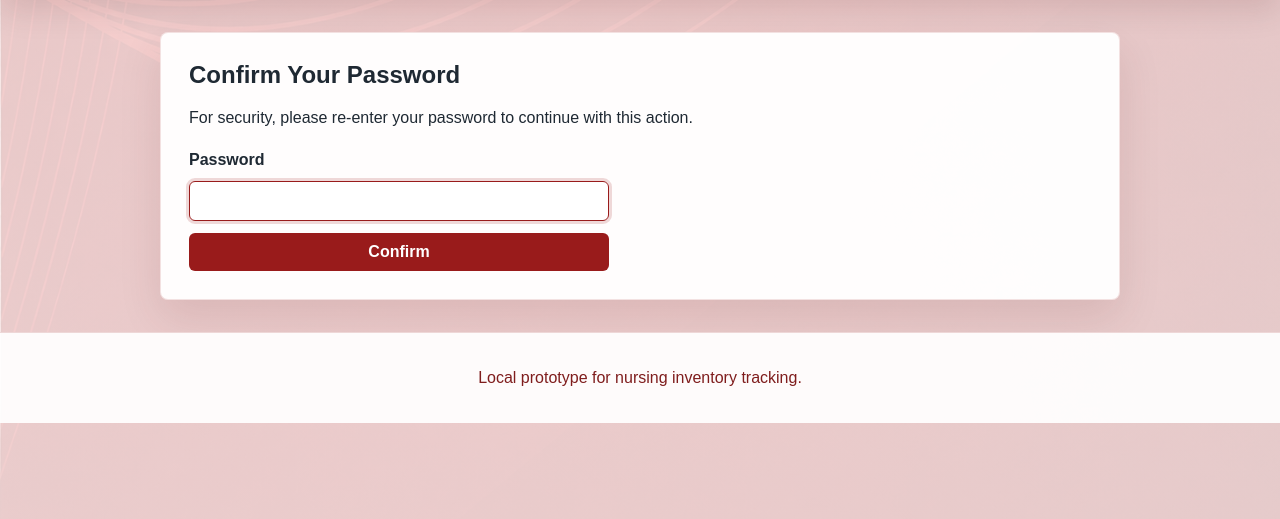
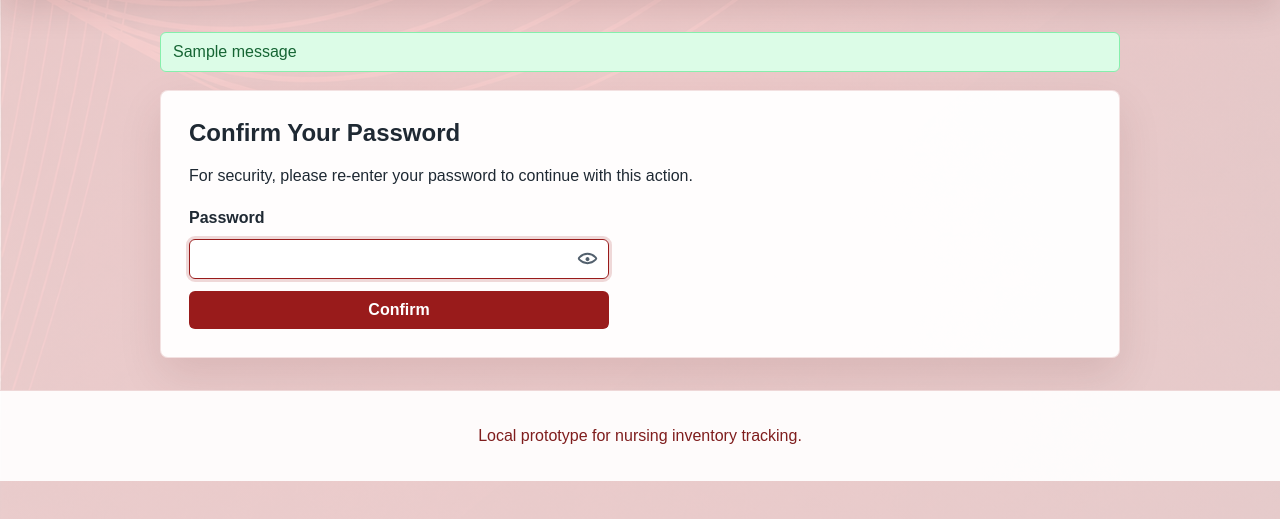
Before and after one commit to CS22M105/inventory_management_system, a Flask app: page /reauth in a window 1280 px wide. Shown: the part 183-702 px from the top of the page. Run offline with Flask 3, Linux system fonts and the light colour scheme; a user stored in the database is signed in; one stand-in notice (Sample message) is shown; some libraries are stand-ins or nearby versions.

Commit message:
Add email invite delivery and password visibility toggle

```diff
--- a/app.py
+++ b/app.py
@@ -1,12 +1,14 @@
-from flask import Flask, Response, abort, g, redirect, render_template, request, session, url_for
+from flask import Flask, Response, abort, flash, g, redirect, render_template, request, session, url_for
 from flask_wtf.csrf import CSRFProtect, CSRFError
 from werkzeug.security import generate_password_hash, check_password_hash
 from itsdangerous import URLSafeTimedSerializer, BadData
 import csv
+from email.message import EmailMessage
 import io
 import os
 import psycopg2
 import qrcode
+import smtplib
 from psycopg2.extras import RealDictCursor
 import click
 import time
@@ -33,7 +35,14 @@ RESET_TOKEN_MAX_AGE = 60 * 60         # 1 hour
 # Transactional email provider selector. Unset (the default) means "no provider
 # configured": send_email() logs the message so invite/reset flows are testable
 # locally. A real provider (SES/SendGrid/SMTP/...) is wired up at deploy time.
-EMAIL_PROVIDER = os.environ.get("EMAIL_PROVIDER")
+EMAIL_PROVIDER = os.environ.get("EMAIL_PROVIDER", "").strip().lower()
+EMAIL_FROM = os.environ.get("EMAIL_FROM", "").strip()
+SMTP_HOST = os.environ.get("SMTP_HOST", "").strip()
+SMTP_PORT = int(os.environ.get("SMTP_PORT", "587"))
+SMTP_USERNAME = os.environ.get("SMTP_USERNAME", "").strip()
+SMTP_PASSWORD = os.environ.get("SMTP_PASSWORD", "")
+SMTP_USE_TLS = os.environ.get("SMTP_USE_TLS", "true").lower() in {"1", "true", "yes", "on"}
+SMTP_USE_SSL = os.environ.get("SMTP_USE_SSL", "false").lower() in {"1", "true", "yes", "on"}
 # Sessions expire after this many minutes of inactivity; each request slides the
 # window forward so active users are not logged out mid-task (see below).
 SESSION_IDLE_MINUTES = int(os.environ.get("SESSION_IDLE_MINUTES", "30"))
@@ -248,14 +257,39 @@ def send_email(to, subject, body):
     # No provider configured (development): log the full message so the link is
     # visible in the server console and flows can be tested without external mail.
     #
-    # Provider configured (production): a real integration must be wired here.
-    # We raise instead of silently succeeding so a misconfigured production
-    # deployment fails loudly rather than dropping invite/reset mail.
+    # Provider configured: send through SMTP using environment variables.
+    if EMAIL_PROVIDER == "smtp":
+        if not SMTP_HOST or not EMAIL_FROM:
+            raise RuntimeError("SMTP_HOST and EMAIL_FROM must be set to send email.")
+
+        message = EmailMessage()
+        message["From"] = EMAIL_FROM
+        message["To"] = to
+        message["Subject"] = subject
+        message.set_content(body)
+
+        if SMTP_USE_SSL:
+            with smtplib.SMTP_SSL(SMTP_HOST, SMTP_PORT, timeout=15) as smtp:
+                if SMTP_USERNAME:
+                    smtp.login(SMTP_USERNAME, SMTP_PASSWORD)
+                smtp.send_message(message)
+        else:
+            with smtplib.SMTP(SMTP_HOST, SMTP_PORT, timeout=15) as smtp:
+                if SMTP_USE_TLS:
+                    smtp.starttls()
+                if SMTP_USERNAME:
+                    smtp.login(SMTP_USERNAME, SMTP_PASSWORD)
+                smtp.send_message(message)
+
+        return True
+
     if EMAIL_PROVIDER:
-        raise NotImplementedError(
-            f"EMAIL_PROVIDER={EMAIL_PROVIDER!r} is set but no email provider "
-            "integration is wired up yet."
+        raise RuntimeError(
+            f"Unsupported EMAIL_PROVIDER={EMAIL_PROVIDER!r}. Use EMAIL_PROVIDER=smtp."
         )
+
+    if APP_ENV == "production":
+        raise RuntimeError("EMAIL_PROVIDER=smtp must be configured in production.")
 
     app.logger.info(
         "DEV EMAIL (not actually sent)\nTo: %s\nSubject: %s\n\n%s",
@@ -263,7 +297,7 @@ def send_email(to, subject, body):
         subject,
         body,
     )
-    return True
+    return False
 
 def send_invite(user_id, email):
     # Email a "set your password" link for a newly created or re-invited user.
@@ -272,25 +306,27 @@ def send_invite(user_id, email):
     token = make_token(user_id, "invite")
     base_url = APP_BASE_URL or request.host_url.rstrip("/")
     link = f"{base_url}{url_for('set_password', token=token)}"
-    send_email(
+    sent = send_email(
         email,
         "Set your Katz Nursing Inventory password",
         "You have been invited to the Katz Nursing Inventory system.\n\n"
         f"Set your password using this link (valid for 72 hours):\n{link}\n",
     )
+    return {"sent": sent, "link": link}
 
 def send_reset(user_id, email):
     # Email a password-reset link. Must be called within a request context.
     token = make_token(user_id, "reset")
     base_url = APP_BASE_URL or request.host_url.rstrip("/")
     link = f"{base_url}{url_for('reset_password', token=token)}"
-    send_email(
+    sent = send_email(
         email,
         "Reset your Katz Nursing Inventory password",
         "We received a request to reset your password.\n\n"
         f"Reset it using this link (valid for 1 hour):\n{link}\n\n"
         "If you did not request this, you can ignore this email.\n",
     )
+    return {"sent": sent, "link": link}
 
 def require_login():
     if "user_id" not in session:
@@ -568,7 +604,24 @@ def forgot_password():
         ).fetchone()
 
         if user is not None:
-            send_reset(user["id"], user["email"])
+            try:
+                reset = send_reset(user["id"], user["email"])
+            except Exception as error:
+                app.logger.exception("Password reset email failed for %s", user["email"])
+                flash(
+                    "Password reset email could not be sent. Please check email "
+                    f"settings and try again. Error: {error}",
+                    "error",
+                )
+            else:
+                if reset["sent"]:
+                    flash("Password reset email sent.", "success")
+                else:
+                    flash(
+                        "Email is not configured locally, so no message was sent. "
+                        f"Reset link: {reset['link']}",
+                        "warning",
+                    )
 
         # Always show the same confirmation, whether or not the email matched a
         # real account, so the form cannot be used to discover registered emails.
@@ -1414,7 +1467,24 @@ def admin_user_new():
                 role_options=role_options,
             ), 400
 
-        send_invite(new_user["id"], email)
+        try:
+            invite = send_invite(new_user["id"], email)
+        except Exception as error:
+            app.logger.exception("Invite email failed for %s", email)
+            flash(
+                "User was created, but the invite email could not be sent. "
+                f"Please check email settings and use Resend invite. Error: {error}",
+                "error",
+            )
+        else:
+            if invite["sent"]:
+                flash(f"Invite email sent to {email}.", "success")
+            else:
+                flash(
+                    "User was created. Email is not configured locally, so no "
+                    f"message was sent. Invite link: {invite['link']}",
+                    "warning",
+                )
         return redirect(url_for("admin_users"))
 
     return render_template("user_new.html", role_options=role_options)
@@ -1481,7 +1551,24 @@ def admin_user_resend_invite(user_id):
     if user is None or not can_manage_user_role(user["role"]) or user["password_hash"] is not None:
         return redirect(url_for("admin_users"))
 
-    send_invite(user["id"], user["email"])
+    try:
+        invite = send_invite(user["id"], user["email"])
+    except Exception as error:
+        app.logger.exception("Invite email failed for %s", user["email"])
+        flash(
+            "Invite email could not be sent. Please check email settings and "
+            f"try again. Error: {error}",
+            "error",
+        )
+    else:
+        if invite["sent"]:
+            flash(f"Invite email sent to {user['email']}.", "success")
+        else:
+            flash(
+                "Email is not configured locally, so no message was sent. "
+                f"Invite link: {invite['link']}",
+                "warning",
+            )
 
     return redirect(url_for("admin_users"))
 
--- a/static/css/styles.css
+++ b/static/css/styles.css
@@ -151,6 +151,37 @@ section {
 section h2 {
     margin-top: 0;
     font-size: 24px;
+}
+
+.flash-messages {
+    display: grid;
+    gap: 10px;
+    margin-bottom: 18px;
+}
+
+.flash-message {
+    border-radius: 6px;
+    margin: 0;
+    overflow-wrap: anywhere;
+    padding: 10px 12px;
+}
+
+.flash-success {
+    background: #dcfce7;
+    border: 1px solid #86efac;
+    color: #166534;
+}
+
+.flash-warning {
+    background: #fef3c7;
+    border: 1px solid #fcd34d;
+    color: #92400e;
+}
+
+.flash-error {
+    background: #fee2e2;
+    border: 1px solid #fca5a5;
+    color: #991b1b;
 }
 
 .page-header {
@@ -363,6 +394,70 @@ textarea:focus {
     outline: 3px solid rgba(153, 27, 27, 0.16);
 }
 
+.password-input-group {
+    position: relative;
+    width: 100%;
+}
+
+.password-input-group input {
+    box-sizing: border-box;
+    min-width: 0;
+    padding-right: 48px;
+    width: 100%;
+}
+
+.password-toggle {
+    align-items: center;
+    background: transparent;
+    color: #52606d;
+    display: inline-flex;
+    height: 32px;
+    justify-content: center;
+    min-width: 32px;
+    padding: 4px;
+    position: absolute;
+    right: 6px;
+    top: 50%;
+    transform: translateY(-50%);
+}
+
+.password-toggle:hover {
+    background: transparent;
+    color: #991b1b;
+}
+
+.password-eye {
+    border: 2px solid currentColor;
+    border-radius: 80% 15%;
+    display: inline-block;
+    height: 11px;
+    position: relative;
+    transform: rotate(45deg);
+    width: 11px;
+}
+
+.password-eye::before {
+    background: currentColor;
+    border-radius: 50%;
+    content: "";
+    height: 4px;
+    left: 50%;
+    position: absolute;
+    top: 50%;
+    transform: translate(-50%, -50%);
+    width: 4px;
+}
+
+.password-toggle.is-visible .password-eye::after {
+    background: currentColor;
+    content: "";
+    height: 2px;
+    left: -4px;
+    position: absolute;
+    top: 4px;
+    width: 19px;
+}
+
 .field-error {
     border-color: #dc2626;
     background: #fef2f2;
--- a/templates/base.html
+++ b/templates/base.html
@@ -63,11 +63,39 @@
     </header>
 
     <main>
+        {% with messages = get_flashed_messages(with_categories=true) %}
+        {% if messages %}
+        <div class="flash-messages" role="status" aria-live="polite">
+            {% for category, message in messages %}
+            <p class="flash-message flash-{{ category }}">{{ message }}</p>
+            {% endfor %}
+        </div>
+        {% endif %}
+        {% endwith %}
+
         {% block content %}{% endblock %}
     </main>
 
     <footer>
         <p>Local prototype for nursing inventory tracking.</p>
     </footer>
+
+    <script>
+        document.querySelectorAll("[data-password-toggle]").forEach((button) => {
+            button.addEventListener("click", () => {
+                const input = document.getElementById(button.dataset.passwordToggle);
+                if (!input) {
+                    return;
+                }
+
+                const isHidden = input.type === "password";
+                input.type = isHidden ? "text" : "password";
+                button.classList.toggle("is-visible", isHidden);
+                button.setAttribute("aria-label", isHidden ? "Hide password" : "Show password");
+                button.setAttribute("aria-pressed", String(isHidden));
+                button.setAttribute("title", isHidden ? "Hide password" : "Show password");
+            });
+        });
+    </script>
 </body>
 </html>
--- a/templates/login.html
+++ b/templates/login.html
@@ -26,6 +26,7 @@
         >
 
         <label for="password">Password</label>
+        <div class="password-input-group">
             <input
                 type="password"
                 id="password"
@@ -33,6 +34,10 @@
                 autocomplete="current-password"
                 required
             >
+            <button class="password-toggle" type="button" data-password-toggle="password" aria-label="Show password" title="Show password">
+                <span class="password-eye" aria-hidden="true"></span>
+            </button>
+        </div>
 
         <button type="submit">Log In</button>
 
--- a/templates/reauth.html
+++ b/templates/reauth.html
@@ -15,6 +15,7 @@
         <input type="hidden" name="csrf_token" value="{{ csrf_token() }}">
         <input type="hidden" name="next" value="{{ next }}">
         <label for="password">Password</label>
+        <div class="password-input-group">
             <input
                 type="password"
                 id="password"
@@ -23,6 +24,10 @@
                 required
                 autofocus
             >
+            <button class="password-toggle" type="button" data-password-toggle="password" aria-label="Show password" title="Show password">
+                <span class="password-eye" aria-hidden="true"></span>
+            </button>
+        </div>
 
         <button type="submit">Confirm</button>
     </form>
```
Also changed, not shown: templates/reset_password.html (+10 -0 lines), templates/set_password.html (+10 -0 lines), README.md, 1 other file. Lines whose indentation alone changed are shown as unchanged.
